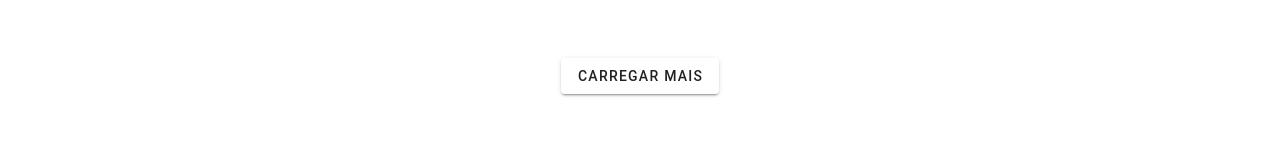
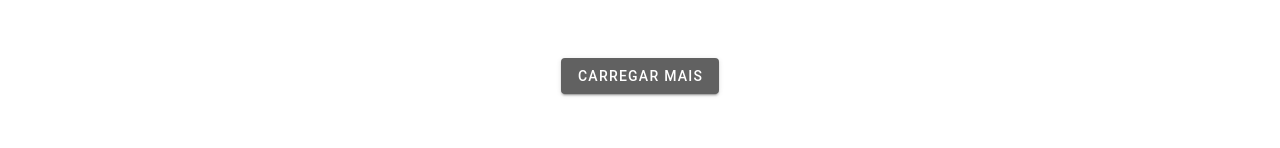
Before and after one commit to AthosAlexandre/ArquitetoParaFreela, a Vue app in the folder arquiteto-projeto/: page / in a window 1280 px wide. Shown: the part 2982-3130 px from the top of the page. Built offline with nearby package versions, Linux system fonts and the light colour scheme.

Commit message:
mudando a cor de botão de carregar mais no componente do portfolio

```diff
--- a/arquiteto-projeto/src/components/CompHome/C4Portfolio/Portfolio.vue
+++ b/arquiteto-projeto/src/components/CompHome/C4Portfolio/Portfolio.vue
@@ -55,7 +55,7 @@
         </section>
 
         <div class="container-btn d-flex justify-center">
-            <v-btn :text="abrirMais ? 'FECHAR' : 'CARREGAR MAIS'" @click="abrirMais = !abrirMais"></v-btn>
+            <v-btn class="bg-grey-darken-2" :text="abrirMais ? 'FECHAR' : 'CARREGAR MAIS'" @click="abrirMais = !abrirMais"></v-btn>
         </div>
     </article>
 </template>
```
